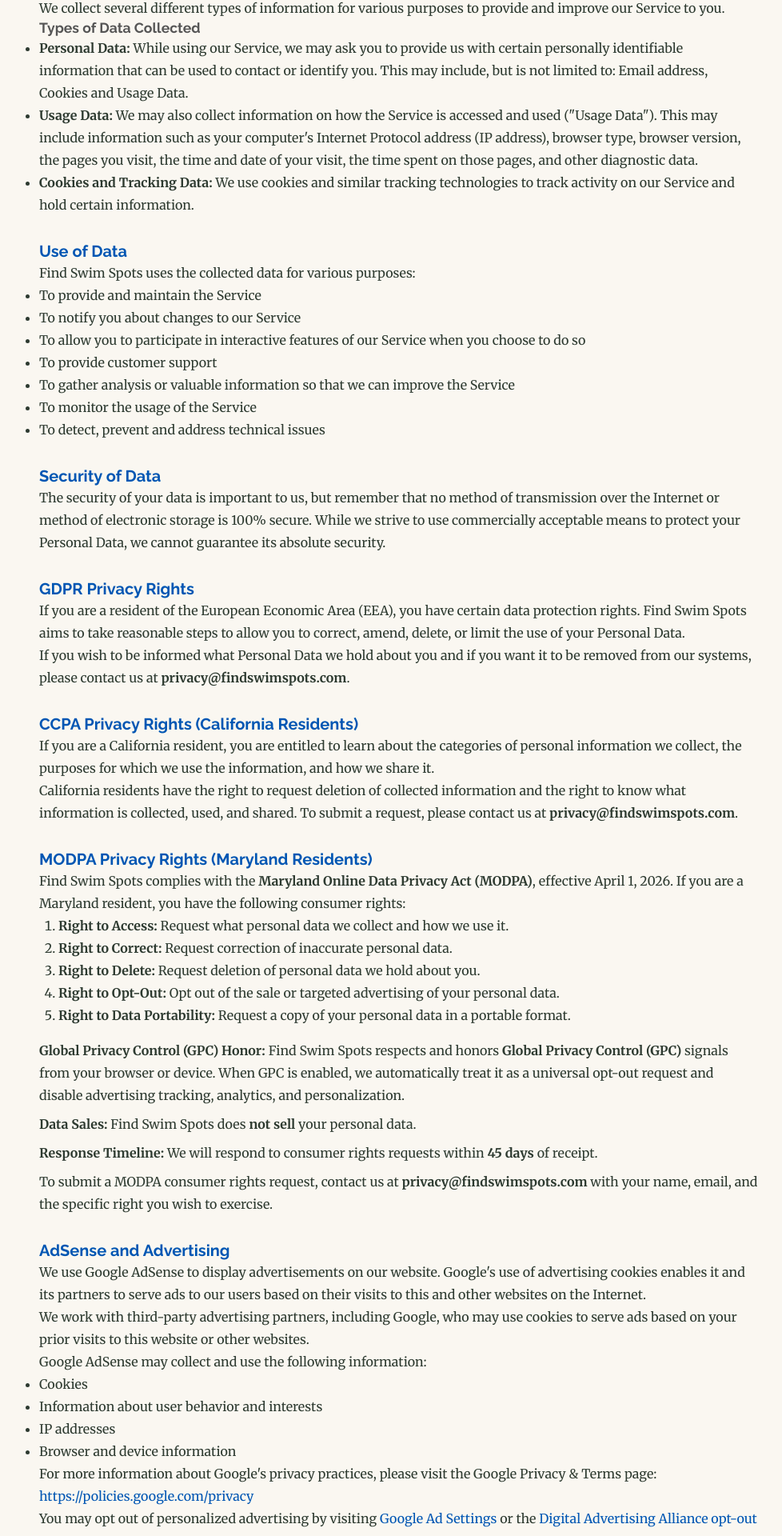
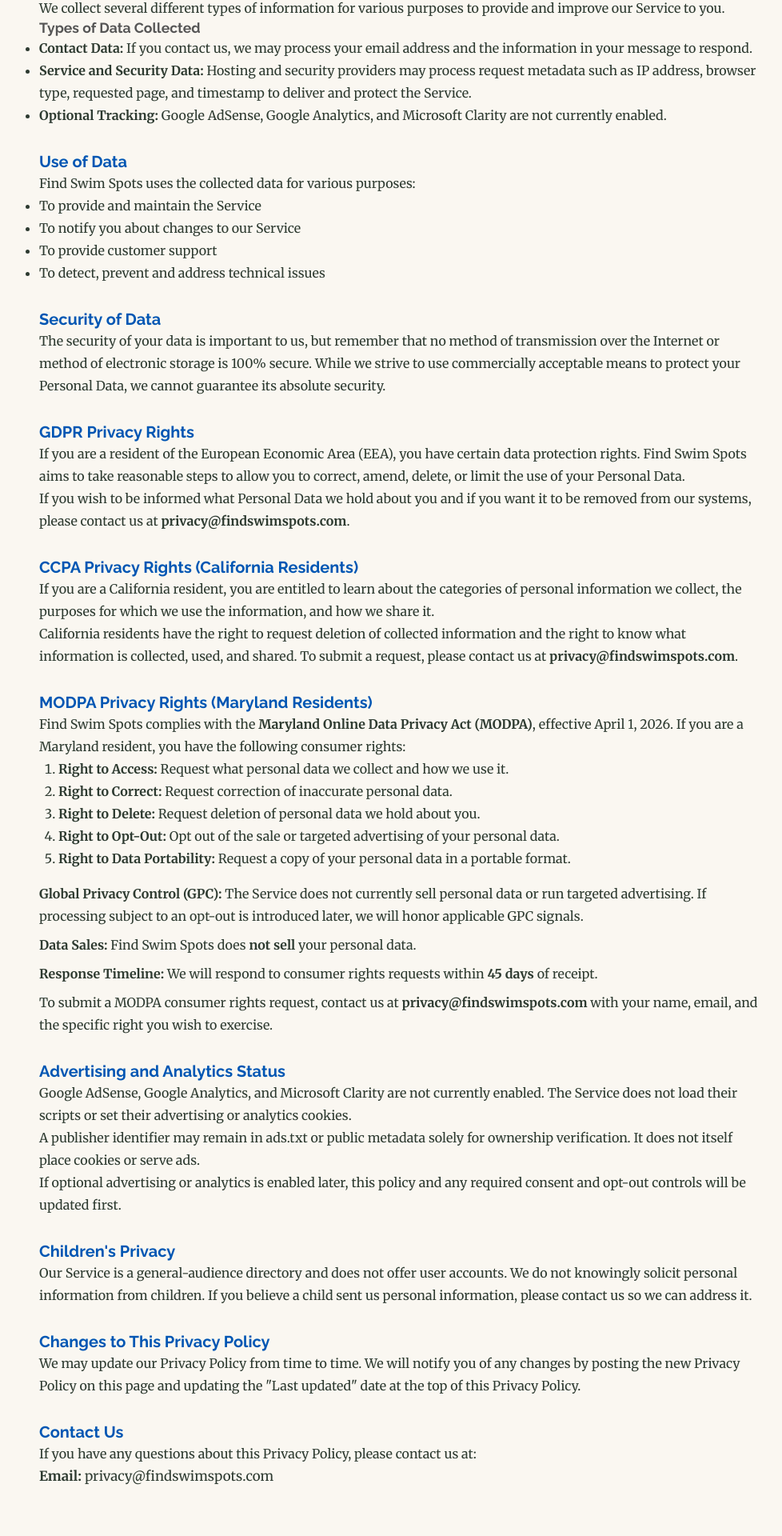
Before and after one commit to raiderj77/findswimspots, a Next.js app: page /privacy in a window 1280 px wide. Shown: the part 359-2279 px from the top of the page at 80% size, without its empty margins (141-1119 px from the left). Built offline with nearby package versions, Linux system fonts and the light colour scheme.

Commit message:
Disable unapproved tracking and harden privacy (#6)

```diff
--- a/next.config.ts
+++ b/next.config.ts
@@ -28,7 +28,7 @@ const nextConfig: NextConfig = {
           },
           {
             key: 'Content-Security-Policy',
-            value: "default-src 'self'; script-src 'self' 'unsafe-inline' 'unsafe-eval' https://pagead2.googlesyndication.com https://partner.googleadservices.com https://tpc.googlesyndication.com; style-src 'self' 'unsafe-inline'; img-src 'self' data: https:; frame-src https://googleads.g.doubleclick.net https://tpc.googlesyndication.com;",
+            value: "default-src 'self'; script-src 'self' 'unsafe-inline'; style-src 'self' 'unsafe-inline'; img-src 'self' data: https:; font-src 'self' data:; connect-src 'self'; frame-src 'self';",
           },
         ],
       },
--- a/package.json
+++ b/package.json
@@ -5,10 +5,11 @@
   "scripts": {
     "dev": "next dev",
     "build": "next build",
-    "start": "next start"
+    "start": "next start",
+    "test:privacy": "node --test tests/privacy-security.test.mjs"
   },
   "dependencies": {
-    "next": "^15.5.14",
+    "next": "15.5.20",
     "react": "^19.0.0",
     "react-dom": "^19.0.0"
   },
--- a/src/app/layout.tsx
+++ b/src/app/layout.tsx
@@ -1,6 +1,4 @@
 import type { Metadata } from 'next';
-import { headers } from 'next/headers';
-import Script from 'next/script';
 import { Raleway, Merriweather } from 'next/font/google';
 import './globals.css';
 
@@ -35,30 +33,13 @@ const directorySites = [
   { name: 'All Skating Rinks', href: 'https://allskatingrinks.com' }, { name: 'Soak USA', href: 'https://soakusa.net' },
 ];
 
-export default async function RootLayout({ children }: { children: React.ReactNode }) {
-  const headersList = await headers()
-  const gpcHeader = headersList.get('sec-gpc') === '1'
-
+export default function RootLayout({ children }: { children: React.ReactNode }) {
   return (
     <html lang="en" className={`${raleway.variable} ${merriweather.variable}`}>
       <head>
         <meta name="msvalidate.01" content="C4C9B6256BDEDED169E4DE01CA953390" />
         <meta name="viewport" content="width=device-width, initial-scale=1" />
         <meta name="robots" content="index, follow, max-snippet:-1" />
-        <Script id="consent-defaults" strategy="beforeInteractive">{`window.dataLayer=window.dataLayer||[];function gtag(){dataLayer.push(arguments);}gtag('consent','default',{ad_storage:'denied',ad_user_data:'denied',ad_personalization:'denied',analytics_storage:'denied',functionality_storage:'denied',personalization_storage:'denied',wait_for_update:500});`}</Script>
-        {!gpcHeader && (
-          <>
-            <Script src="https://pagead2.googlesyndication.com/pagead/js/adsbygoogle.js?client=ca-pub-7171402107622932" strategy="afterInteractive" />
-            <Script id="clarity-init" strategy="afterInteractive">{`(function(c,l,a,r,i,t,y){c[a]=c[a]||function(){(c[a].q=c[a].q||[]).push(arguments)};t=l.createElement(r);t.async=1;t.src="https://www.clarity.ms/tag/"+i;y=l.getElementsByTagName(r)[0];y.parentNode.insertBefore(t,y);})(window,document,"clarity","script","vsqobt7va0");`}</Script>
-            <Script src="https://www.googletagmanager.com/gtag/js?id=G-6MBVJFSNS6" strategy="afterInteractive" />
-            <Script id="google-analytics" strategy="afterInteractive">
-              {`window.dataLayer = window.dataLayer || []; function gtag(){dataLayer.push(arguments);} gtag('js', new Date()); gtag('config', 'G-6MBVJFSNS6');`}
-            </Script>
-          </>
-        )}
-        <Script id="gpc-client-check" strategy="afterInteractive" dangerouslySetInnerHTML={{
-          __html: `(function(){var g=typeof navigator!=='undefined'&&!!navigator.globalPrivacyControl;var c=document.cookie.indexOf('empire_gpc=1')!==-1;if(g||c){window.dataLayer=window.dataLayer||[];function gtag(){dataLayer.push(arguments);}gtag('consent','update',{ad_storage:'denied',ad_user_data:'denied',ad_personalization:'denied',analytics_storage:'denied',functionality_storage:'denied',personalization_storage:'denied'});}})();`
-        }} />
       </head>
       <body>
         <header style={{ background: 'var(--forest)', borderBottom: '3px solid var(--forest-mid)', position: 'sticky', top: 0, zIndex: 1000, boxShadow: '0 2px 20px rgba(26,61,43,0.4)' }}>
--- a/src/app/privacy/page.tsx
+++ b/src/app/privacy/page.tsx
@@ -12,7 +12,7 @@ export default function PrivacyPage() {
     <article style={{ paddingTop: '2rem', paddingBottom: '2rem', maxWidth: '900px', margin: '0 auto' }}>
       <h1 style={{ fontSize: '2rem', color: '#0056b3', marginBottom: '1.5rem' }}>Privacy Policy</h1>
 
-      <p style={{ color: '#666', fontStyle: 'italic' }}>Last updated: April 19, 2026</p>
+      <p style={{ color: '#666', fontStyle: 'italic' }}>Last updated: July 13, 2026</p>
 
       <section style={{ marginBottom: '2rem' }}>
         <h2 style={{ fontSize: '1.25rem', color: '#0056b3' }}>Introduction</h2>
@@ -30,13 +30,13 @@ export default function PrivacyPage() {
         <h3 style={{ fontSize: '1.1rem', color: '#555' }}>Types of Data Collected</h3>
         <ul>
           <li>
-            <strong>Personal Data:</strong> While using our Service, we may ask you to provide us with certain personally identifiable information that can be used to contact or identify you. This may include, but is not limited to: Email address, Cookies and Usage Data.
+            <strong>Contact Data:</strong> If you contact us, we may process your email address and the information in your message to respond.
           </li>
           <li>
-            <strong>Usage Data:</strong> We may also collect information on how the Service is accessed and used ("Usage Data"). This may include information such as your computer's Internet Protocol address (IP address), browser type, browser version, the pages you visit, the time and date of your visit, the time spent on those pages, and other diagnostic data.
+            <strong>Service and Security Data:</strong> Hosting and security providers may process request metadata such as IP address, browser type, requested page, and timestamp to deliver and protect the Service.
           </li>
           <li>
-            <strong>Cookies and Tracking Data:</strong> We use cookies and similar tracking technologies to track activity on our Service and hold certain information.
+            <strong>Optional Tracking:</strong> Google AdSense, Google Analytics, and Microsoft Clarity are not currently enabled.
           </li>
         </ul>
       </section>
@@ -47,10 +47,7 @@ export default function PrivacyPage() {
         <ul>
           <li>To provide and maintain the Service</li>
           <li>To notify you about changes to our Service</li>
-          <li>To allow you to participate in interactive features of our Service when you choose to do so</li>
           <li>To provide customer support</li>
-          <li>To gather analysis or valuable information so that we can improve the Service</li>
-          <li>To monitor the usage of the Service</li>
           <li>To detect, prevent and address technical issues</li>
         </ul>
       </section>
@@ -95,7 +92,7 @@ export default function PrivacyPage() {
           <li><strong>Right to Data Portability:</strong> Request a copy of your personal data in a portable format.</li>
         </ol>
         <p style={{ marginTop: '1rem' }}>
-          <strong>Global Privacy Control (GPC) Honor:</strong> Find Swim Spots respects and honors <strong>Global Privacy Control (GPC)</strong> signals from your browser or device. When GPC is enabled, we automatically treat it as a universal opt-out request and disable advertising tracking, analytics, and personalization.
+          <strong>Global Privacy Control (GPC):</strong> The Service does not currently sell personal data or run targeted advertising. If processing subject to an opt-out is introduced later, we will honor applicable GPC signals.
         </p>
         <p style={{ marginTop: '0.5rem' }}>
           <strong>Data Sales:</strong> Find Swim Spots does <strong>not sell</strong> your personal data.
@@ -109,37 +106,22 @@ export default function PrivacyPage() {
       </section>
 
       <section style={{ marginBottom: '2rem' }}>
-        <h2 style={{ fontSize: '1.25rem', color: '#0056b3' }}>AdSense and Advertising</h2>
+        <h2 style={{ fontSize: '1.25rem', color: '#0056b3' }}>Advertising and Analytics Status</h2>
         <p>
-          We use Google AdSense to display advertisements on our website. Google's use of advertising cookies enables it and its partners to serve ads to our users based on their visits to this and other websites on the Internet.
+          Google AdSense, Google Analytics, and Microsoft Clarity are not currently enabled. The Service does not load their scripts or set their advertising or analytics cookies.
         </p>
         <p>
-          We work with third-party advertising partners, including Google, who may use cookies to serve ads based on your prior visits to this website or other websites.
+          A publisher identifier may remain in ads.txt or public metadata solely for ownership verification. It does not itself place cookies or serve ads.
         </p>
         <p>
-          Google AdSense may collect and use the following information:
-        </p>
-        <ul>
-          <li>Cookies</li>
-          <li>Information about user behavior and interests</li>
-          <li>IP addresses</li>
-          <li>Browser and device information</li>
-        </ul>
-        <p>
-          For more information about Google's privacy practices, please visit the Google Privacy & Terms page: <a href="https://policies.google.com/privacy" style={{ color: '#0056b3' }}>https://policies.google.com/privacy</a>
-        </p>
-        <p>
-          You may opt out of personalized advertising by visiting{' '}
-          <a href="https://ads.google.com/settings" rel="nofollow" style={{ color: '#0056b3' }}>Google Ad Settings</a>
-          {' '}or the{' '}
-          <a href="https://optout.aboutads.info" rel="nofollow" style={{ color: '#0056b3' }}>Digital Advertising Alliance opt-out page</a>.
+          If optional advertising or analytics is enabled later, this policy and any required consent and opt-out controls will be updated first.
         </p>
       </section>
 
       <section style={{ marginBottom: '2rem' }}>
         <h2 style={{ fontSize: '1.25rem', color: '#0056b3' }}>Children's Privacy</h2>
         <p>
-          Our Service does not address anyone under the age of 18 ("Children"). We do not knowingly collect personally identifiable information from anyone under 18. If you are a parent or guardian and you are aware that your Child has provided us with Personal Data, please contact us. If we discover that a Child has provided us with Personal Data, we will delete such information and terminate the Child's account immediately.
+          Our Service is a general-audience directory and does not offer user accounts. We do not knowingly solicit personal information from children. If you believe a child sent us personal information, please contact us so we can address it.
         </p>
       </section>
 
```
Also changed, not shown: src/lib/gpc.ts (deleted, +0 -24 lines), src/middleware.ts (deleted, +0 -19 lines), 2 other files (tests, documents, lock files or other folders).
